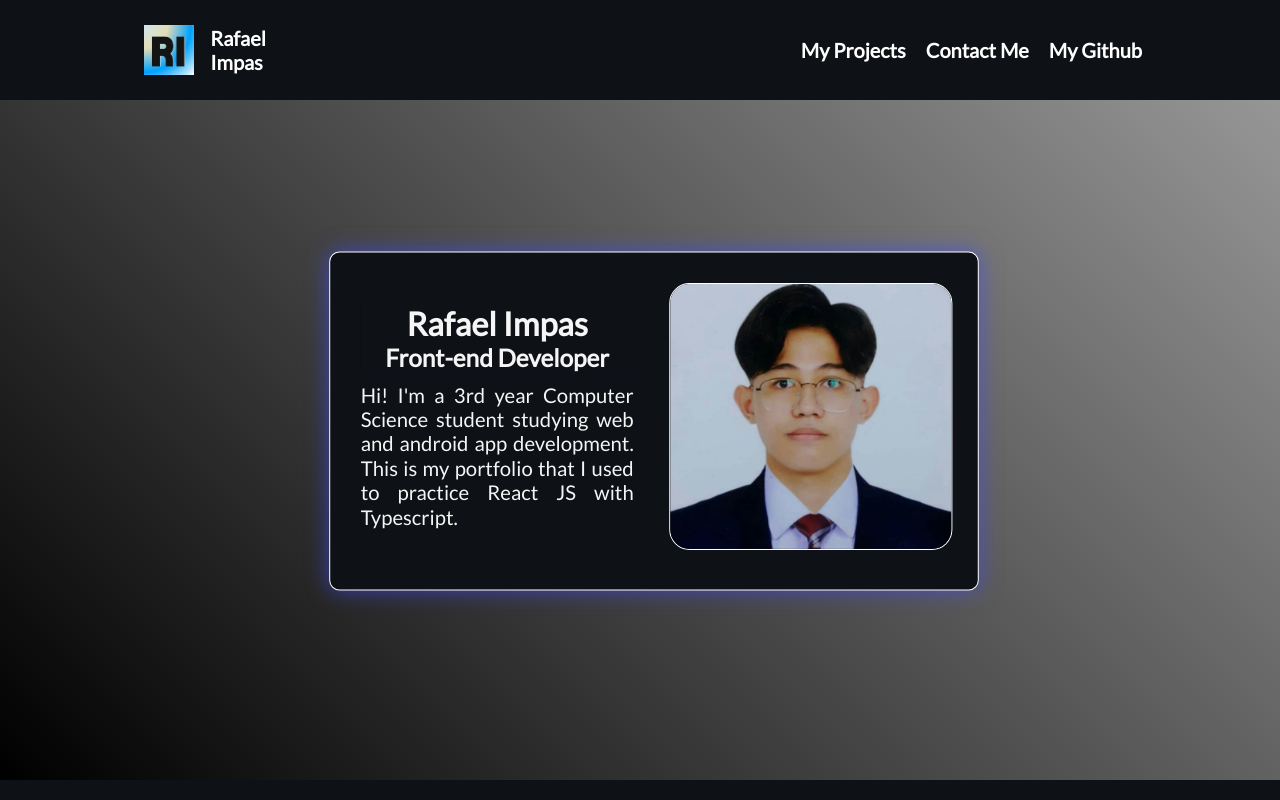
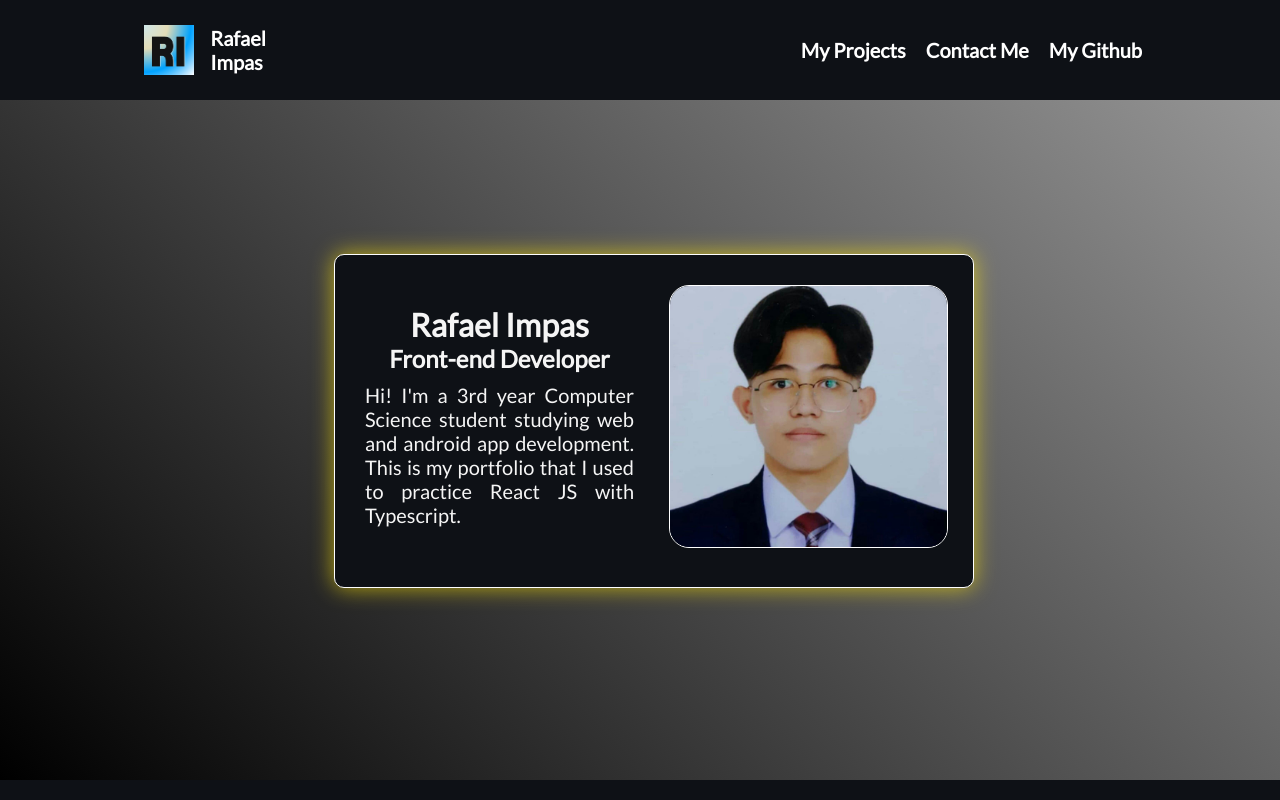
Before and after one commit to rafimps18/Portfolio, a React (Vite) app: page / in a window 1280 px wide. In both pictures the pointer is over the element 654 px from the left and 421 px from the top of the page. Shown: the top 800 px of the page. Built offline with nearby package versions, Linux system fonts and the light colour scheme.

Commit message:
Made some small changes

```diff
--- a/src/components/profile/Profile.css
+++ b/src/components/profile/Profile.css
@@ -21,13 +21,12 @@
   padding: 30px 10px;
   border-radius: 10px;
   border: rgb(199, 199, 199) 1px solid;
-  transition: all 0.1s ease 0s;
+  transition: all 0.25s ease 0s;
 }
 
 .profile-card:hover {
-  scale: 1.015;
   border: rgb(255, 255, 255) 1px solid;
-  filter: drop-shadow(0 0 0.7em #414af1aa);
+  filter: drop-shadow(0 0 0.7em #ffe600aa);
 }
 
 .profile-left-text {
--- a/src/components/project-card/ProjectCard.css
+++ b/src/components/project-card/ProjectCard.css
@@ -21,12 +21,8 @@
   transition: all 0.1s ease 0s;
 }
 
-.project-card-main:hover {
-  scale: 1.05;
-}
-
 .project-card:hover{
-    border: rgb(44, 153, 255) 2px solid;
+    border: rgb(41, 96, 148) 2px solid;
 }
 
 .project-image {
@@ -39,7 +35,7 @@
 }
 
 .project-image img:hover {
-  border: rgb(44, 153, 255) 1px solid;
+  border: rgb(44, 153, 255) 0.5px solid;
 }
 
 h2 {
```
